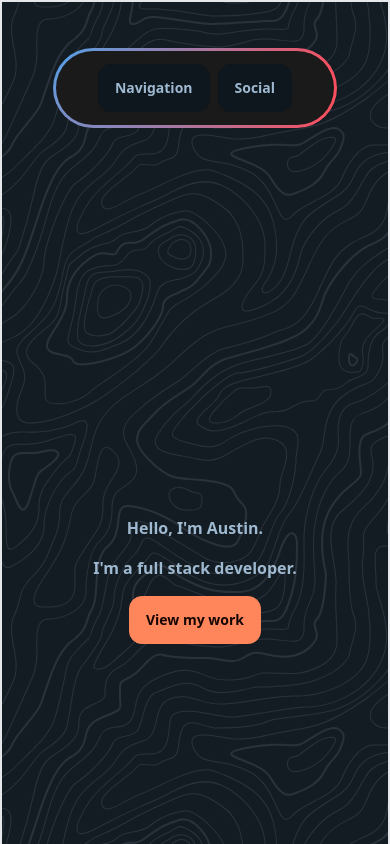
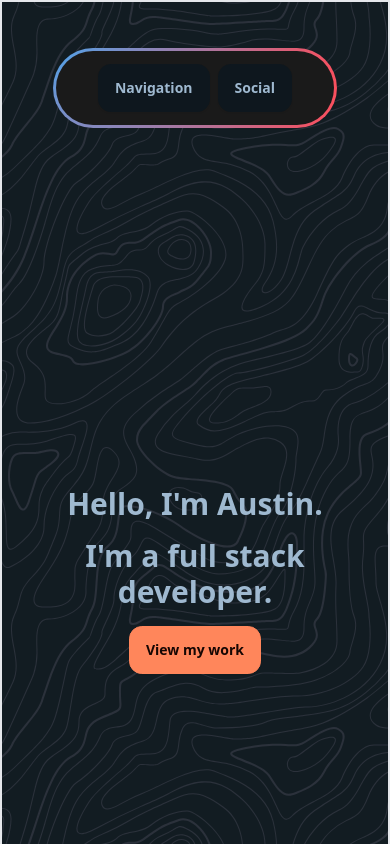
Before and after one commit to asmitt8373/Portfolio-, a React (Create React App) app: page / in a window 390 px wide. Shown: the top 844 px of the page. Built offline with nearby package versions, Linux system fonts and the light colour scheme.

Commit message:
making it responsive

```diff
--- a/src/Home.js
+++ b/src/Home.js
@@ -2,10 +2,10 @@ export function Home() {
   return (
     <div id="home" className="hero min-h-48 h-[100vh] scroll-mt-[80px]">
       <div className="flex flex-col justify-center items-center hero-content text-center md:w-[100%]">
-        <h1 className="flex justify-center items-center md:text-6xl font-bold md:m-[15px] md:max-w-[900px]">
+        <h1 className="flex justify-center items-center text-3xl md:text-6xl font-bold md:m-[15px] md:max-w-[900px]">
           Hello, I'm Austin.
         </h1>
-        <h1 className="md:text-6xl font-bold md:pb-6 md:m-[15px] md:max-w-[900px]">
+        <h1 className="text-3xl md:text-6xl font-bold md:pb-6 md:m-[15px] md:max-w-[900px]">
           I'm a full stack developer.
         </h1>
         <a href="#about">
```
